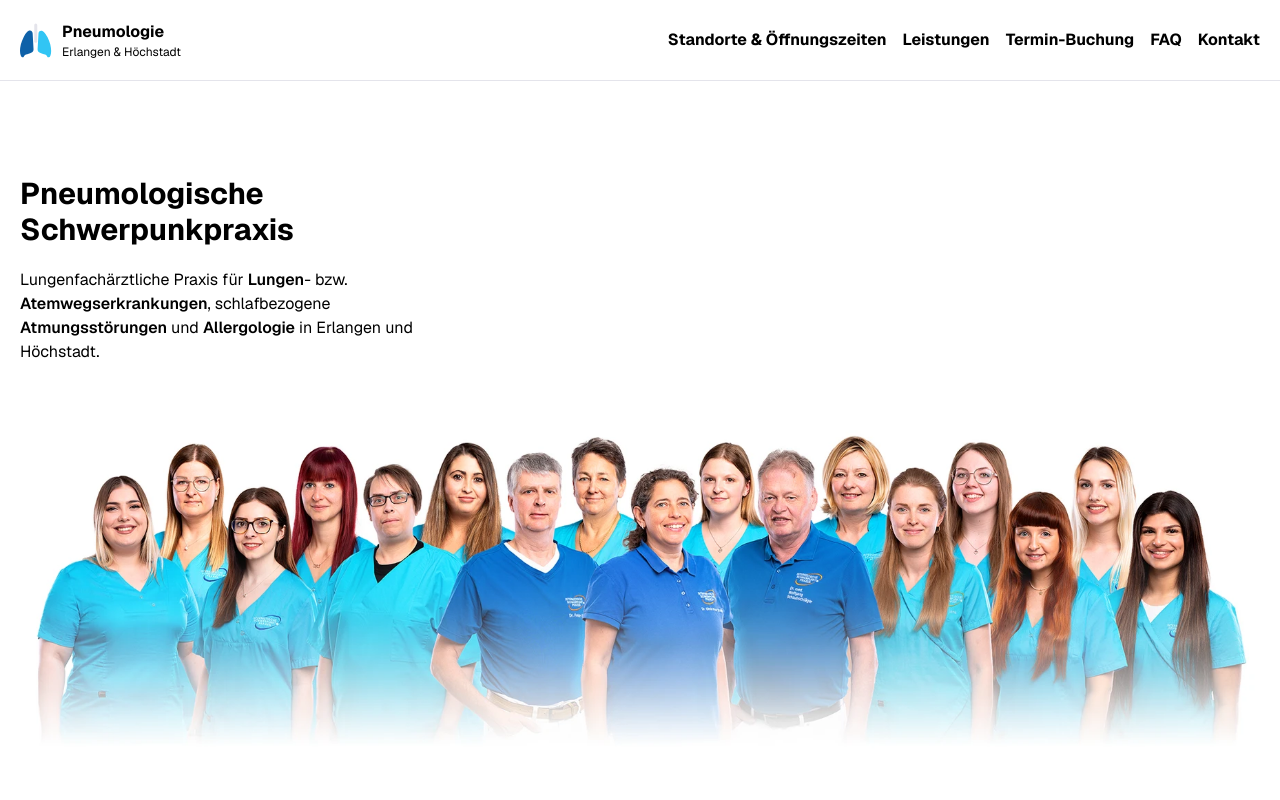
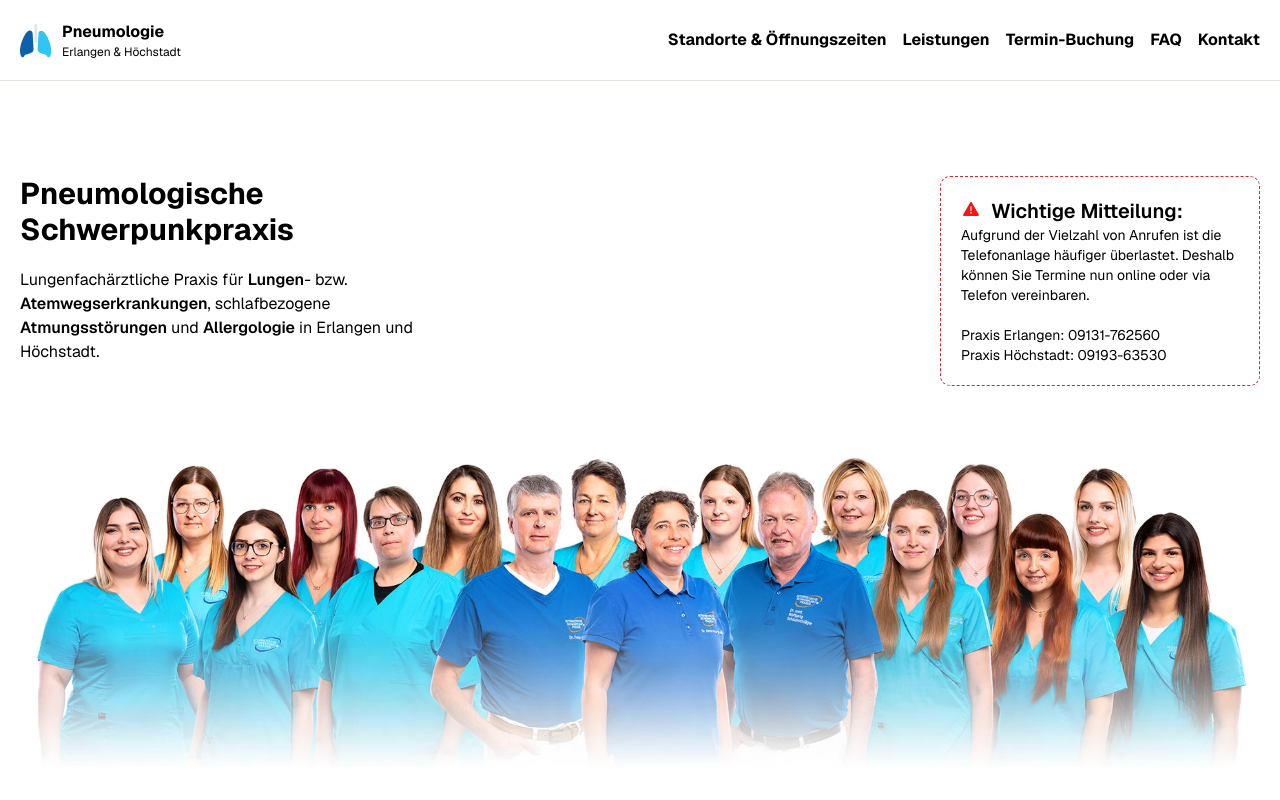
Before and after one commit to pneumology/pneumo-web, a Next.js app: page / in a window 1280 px wide. Shown: the top 800 px of the page. Built offline with nearby package versions, Linux system fonts and the light colour scheme.

Commit message:
notification

```diff
--- a/src/app/hero.tsx
+++ b/src/app/hero.tsx
@@ -1,10 +1,15 @@
+import Notification from "@/components/notification";
 import Image from "next/image";
 
 const Hero = () => {
     return <div className="my-24">
-        <div className="max-w-md flex flex-col gap-5 mb-10">
-            <h1 className="font-bold text-3xl">Pneumologische<br />Schwerpunkpraxis</h1>
-            <p className="">Lungenfachärztliche Praxis für <span className="font-semibold">Lungen</span>- bzw. <span className="font-semibold">Atemwegserkrankungen</span>, schlafbezogene <span className="font-semibold">Atmungsstörungen</span> und <span className="font-semibold">Allergologie</span> in Erlangen und Höchstadt.</p>
+        <div className="flex flex-wrap-reverse justify-between">
+            <div className="max-w-md flex flex-col gap-5 mb-10">
+                <h1 className="font-bold text-3xl">Pneumologische<br />Schwerpunkpraxis</h1>
+                <p className="">Lungenfachärztliche Praxis für <span className="font-semibold">Lungen</span>- bzw. <span className="font-semibold">Atemwegserkrankungen</span>, schlafbezogene <span className="font-semibold">Atmungsstörungen</span> und <span className="font-semibold">Allergologie</span> in Erlangen und Höchstadt.</p>
+            </div>
+
+            <Notification />
         </div>
         <Image
             src="/img/team.webp"
--- a/src/app/page.tsx
+++ b/src/app/page.tsx
@@ -1,3 +1,4 @@
+import Notification from '@/components/notification'
 import FAQ from './faq'
 import Footer from './footer'
 import Hero from './hero'
@@ -10,7 +11,7 @@ export default function Home() {
   return (
     <main>
       <div className="p-5 flex justify-center w-full pt-20">
-        <div className="w-full max-w-7xl">
+        <div className="w-full max-w-7xl relative">
           <Hero />
           <Intro />
         </div>
--- /dev/null
+++ b/src/components/notification.tsx
@@ -0,0 +1,20 @@
+const Notification = () => {
+    return <div className="border rounded border-dashed border-red-600 h-fit p-5 max-w-xs w-fit mb-10">
+        <div className="flex gap-2.5 items-center">
+            <svg width="20" height="20" viewBox="0 0 20 20" fill="none" xmlns="http://www.w3.org/2000/svg">
+                <path d="M9.13397 1.5C9.51887 0.833334 10.4811 0.833333 10.866 1.5L17.7942 13.5C18.1791 14.1667 17.698 15 16.9282 15H3.0718C2.302 15 1.82087 14.1667 2.20577 13.5L9.13397 1.5Z" fill="#F61313" />
+                <path d="M9.35 5.4H10.6V7.6C10.6 8.5 10.46 9.43 10.39 10.32H9.56C9.49 9.43 9.35 8.5 9.35 7.6V5.4ZM9.25 12.5V11.17H10.65V12.5H9.25Z" fill="white" />
+            </svg>
+
+            <h3 className="font-semibold text-xl">Wichtige Mitteilung:</h3>
+        </div>
+        <div className=" text-sm">
+            <p>Aufgrund der Vielzahl von Anrufen ist die Telefonanlage häufiger überlastet. Deshalb können Sie Termine nun online oder via Telefon vereinbaren.</p>
+            <br />
+            <p>Praxis Erlangen:          09131-762560</p>
+            <p>Praxis Höchstadt:       09193-63530</p>
+        </div>
+    </div>
+}
+
+export default Notification
--- a/src/components/praxis.tsx
+++ b/src/components/praxis.tsx
@@ -16,11 +16,11 @@ const Praxis: FC<Praxis> = ({
             <div className="w-full md:w-96 flex flex-col gap-2.5">
                 <div className="flex gap-2.5">
                     <div className="w-full md:w-[250px] h-[150px] relative ">
-                        <Image src={praxisData[selected].image} alt="Praxis" fill className="object-cover rounded" />
+                        <Image src={praxisData[selected].image} alt="Praxis" fill className="object-cover rounded" unoptimized />
                     </div>
 
                     <div className="block md:hidden relative w-full ">
-                        <Image src={praxisData[selected].locationImg} alt="Praxis" fill className="object-cover rounded" />
+                        <Image src={praxisData[selected].locationImg} alt="Praxis" fill className="object-cover rounded" unoptimized />
                     </div>
                 </div>
                 <div>
```
